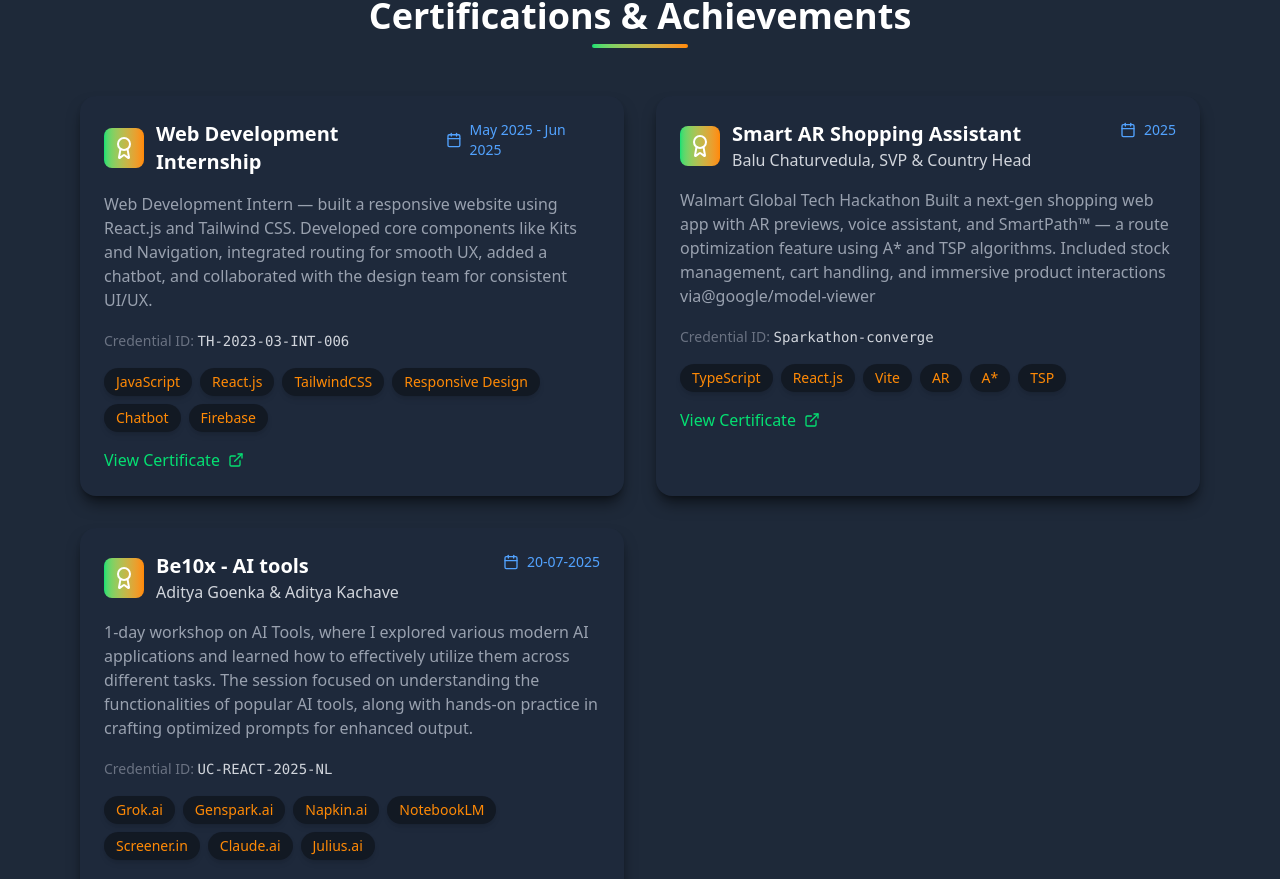
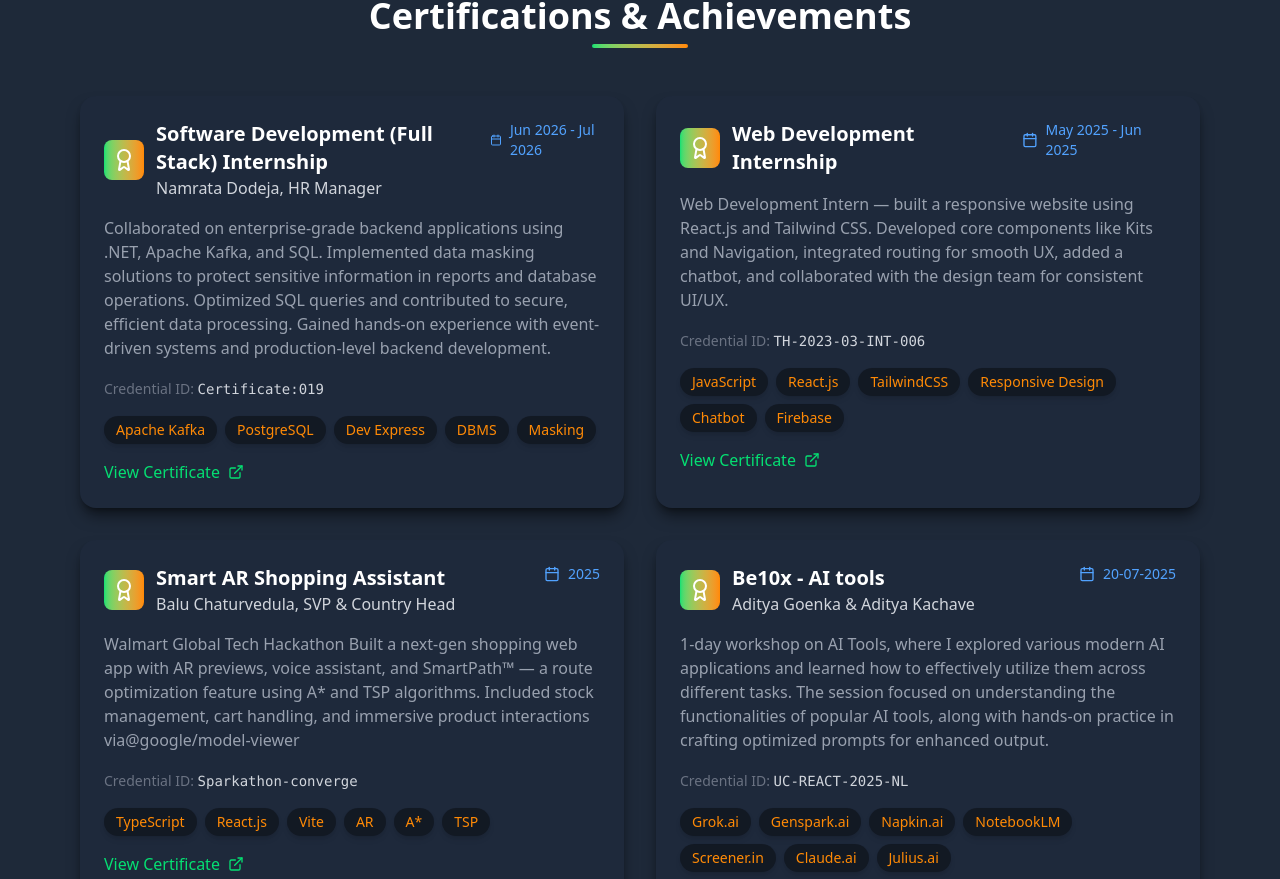
Before and after one commit to nishit-luhadia30/Nishit-Portfolio, a React (Vite) app: page / in a window 1280 px wide. Shown: the part 4040-4919 px from the top of the page. Built offline with nearby package versions, Linux system fonts and the light colour scheme; no server answers.

Commit message:
updated resume

```diff
--- a/src/components/Certificates.jsx
+++ b/src/components/Certificates.jsx
@@ -60,12 +60,21 @@
 const Certificates = () => {
   const certificates = [
     {
+      title: "Software Development (Full Stack) Internship",
+      issuer: "Namrata Dodeja, HR Manager",
+      date: "Jun 2026 - Jul 2026",
+      description: "Collaborated on enterprise-grade backend applications using .NET, Apache Kafka, and SQL. Implemented data masking solutions to protect sensitive information in reports and database operations. Optimized SQL queries and contributed to secure, efficient data processing. Gained hands-on experience with event-driven systems and production-level backend development.",
+      skills: ["Apache Kafka", "PostgreSQL", "Dev Express", "DBMS", "Masking"],
+      link: "https://drive.google.com/file/d/1tC5OND9GpX3X_WWDl_3_Xdki71SdN5aW/view?usp=drive_link",
+      credentialId: "Certificate:019"
+    },
+    {
       title: "Web Development Internship",
       issuer: "",
       date: "May 2025 - Jun 2025",
       description: "Web Development Intern — built a responsive website using React.js and Tailwind CSS. Developed core components like Kits and Navigation, integrated routing for smooth UX, added a chatbot, and collaborated with the design team for consistent UI/UX.",
       skills: ["JavaScript", "React.js", "TailwindCSS", "Responsive Design", "Chatbot", "Firebase"],
-      link: "https://drive.google.com/file/d/1_9cOUZDEiP5ID8Uoe9wqO-3ex2VkX-Ew/view?usp=sharing",
+      link: "https://drive.google.com/file/d/1U6t2mJtxQCwhrQDcb43n3WMQnRYV1DYP/view?usp=drive_link",
       credentialId: "TH-2023-03-INT-006"
     },
     {
@@ -74,7 +83,7 @@
       date: "2025",
       description: "Walmart Global Tech Hackathon Built a next-gen shopping web app with AR previews, voice assistant, and SmartPath™ — a route optimization feature using A* and TSP algorithms. Included stock management, cart handling, and immersive product interactions via@google/model-viewer",
       skills: ["TypeScript", "React.js", "Vite", "AR", "A*", "TSP"],
-      link: "https://drive.google.com/file/d/1YYfK9wASjfh0NAUbibDM_wcDQZ7VbP0G/view?usp=sharing",
+      link: "https://drive.google.com/file/d/17zslAtIdjLh44LGMDX2RceAF7oiqUHyY/view?usp=drive_link",
       credentialId: "Sparkathon-converge"
     },
     {
@@ -83,7 +92,7 @@
       date: "20-07-2025",
       description: "1-day workshop on AI Tools, where I explored various modern AI applications and learned how to effectively utilize them across different tasks. The session focused on understanding the functionalities of popular AI tools, along with hands-on practice in crafting optimized prompts for enhanced output.",
       skills: ["Grok.ai", "Genspark.ai", "Napkin.ai", "NotebookLM", "Screener.in", "Claude.ai", "Julius.ai"],
-      link: "https://drive.google.com/file/d/1wjNaTmwErkUzXzM0MFsEi0B6ejUNQZGb/view?usp=sharing",
+      link: "https://drive.google.com/file/d/16YnvulQv5PaSfK3Cf6RWqF0BUELVaG5v/view?usp=drive_link",
       credentialId: "UC-REACT-2025-NL"
     },
   ];
--- a/src/components/Header.jsx
+++ b/src/components/Header.jsx
@@ -29,7 +29,7 @@
 
         {/* Resume Button */}
         <a
-          href="https://drive.google.com/file/d/1rIkulcKIih2RF4Dyjt1VhZSeBchwlryH/view?usp=drive_link"
+          href="https://drive.google.com/file/d/1zL7XQ599wP_iLjhCHeLUy_gcPl6Pkv_b/view?usp=sharing"
           target="_blank"
           rel="noopener noreferrer"
           className="hidden md:block"
@@ -61,7 +61,7 @@
           <a href="#skills" className="block hover:text-[#00e5a0] transition">Skills</a>
           <a href="#contact" className="block hover:text-[#00e5a0] transition">Contact</a>
           <a
-            href="https://drive.google.com/file/d/1rIkulcKIih2RF4Dyjt1VhZSeBchwlryH/view?usp=drive_link"
+            href="https://drive.google.com/file/d/1zL7XQ599wP_iLjhCHeLUy_gcPl6Pkv_b/view?usp=sharing"
             target="_blank"
             rel="noopener noreferrer"
           >
--- a/src/components/Hero.jsx
+++ b/src/components/Hero.jsx
@@ -82,7 +82,7 @@
             </a>
 
             <a
-              href="https://drive.google.com/file/d/1rIkulcKIih2RF4Dyjt1VhZSeBchwlryH/view?usp=drive_link"
+              href="https://drive.google.com/file/d/1zL7XQ599wP_iLjhCHeLUy_gcPl6Pkv_b/view?usp=sharing"
               target="_blank"
               rel="noopener noreferrer"
             >
```
